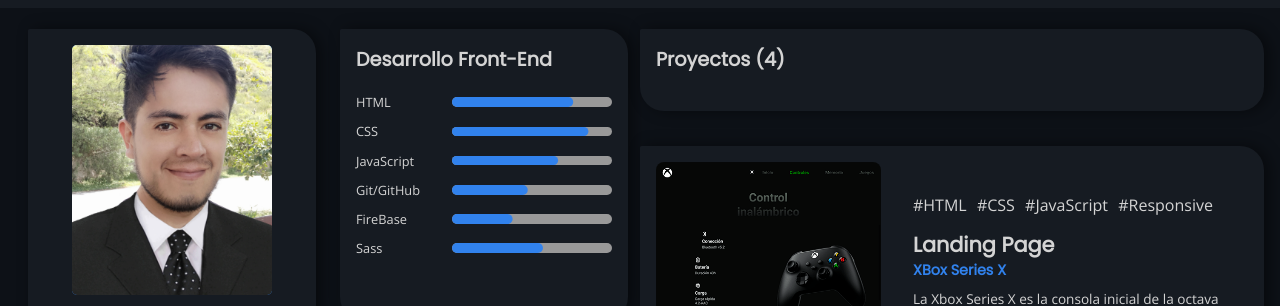
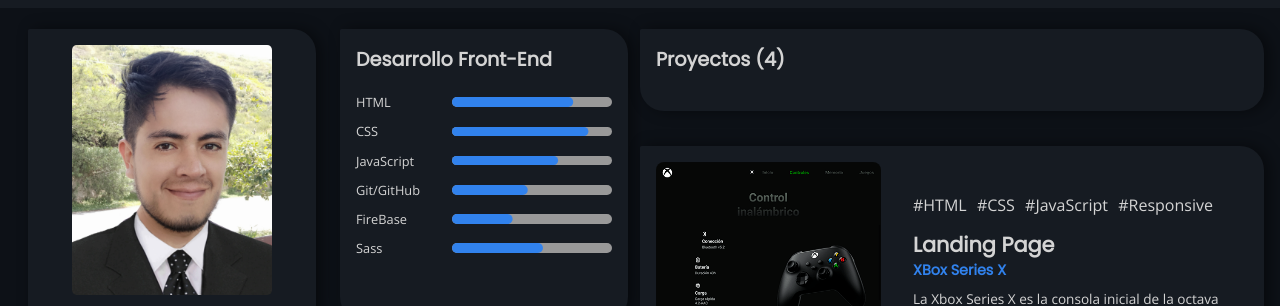
Before and after one commit to darwinsanchez9018/Frontend-Porfolio, a plain HTML site: page index.html in a window 1280 px wide. Shown: the part 62-368 px from the top of the page. Drawn offline with nearby package versions, Linux system fonts and the light colour scheme.

Commit message:
cambios final perfil img

```diff
--- a/css/styles.css
+++ b/css/styles.css
@@ -205,9 +205,7 @@ a {
     height: inherit;
     display: block;
     object-fit: cover;
-    object-position: 0 -60px;
-    background-color: var(--primary-color);
-    transition: var(--transition);
+    object-position: 0 -40px;
 }
 
 .title {
```
